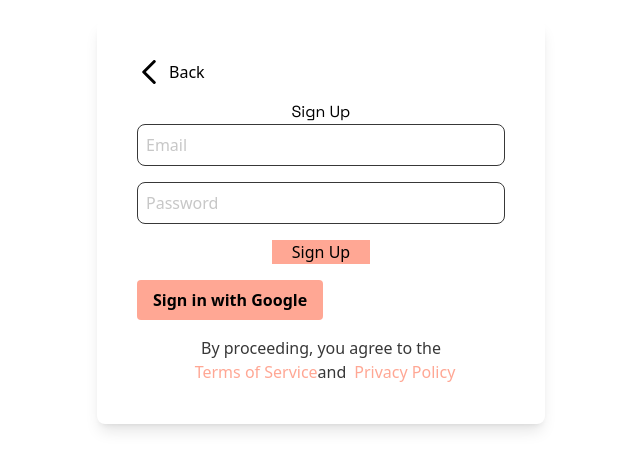
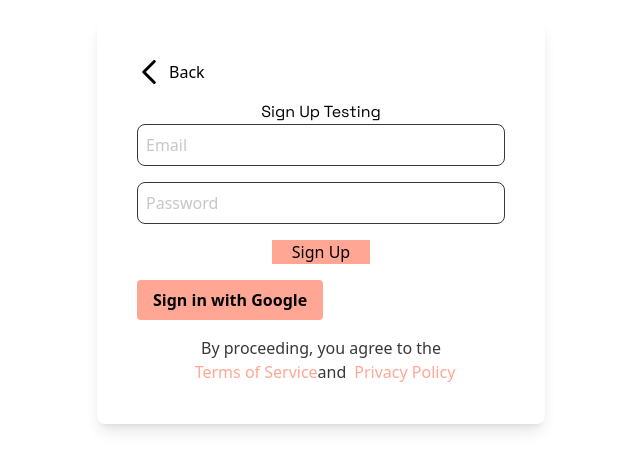
Before and after one commit to alexandermaat99/ThePatternsPlaceNewsletter, a Next.js app in the folder tpp-newsletter/: page /signup in a window 1280 px wide. Shown: the part 178-648 px from the top of the page, without its empty margins (319-959 px from the left). Built offline with nearby package versions, Linux system fonts and the light colour scheme; no server answers.

Commit message:
please work

```diff
--- a/tpp-newsletter/app/signup/page.tsx
+++ b/tpp-newsletter/app/signup/page.tsx
@@ -91,7 +91,7 @@ export default function Signup() {
             <span className="ml-2 text-gray-700">Back</span>
           </div>
           <div className="font-space text-center">
-            <h1>Sign Up</h1>
+            <h1>Sign Up Testing</h1>
           </div>
 
           <form className="text-center" onSubmit={handleSignup}>
```
